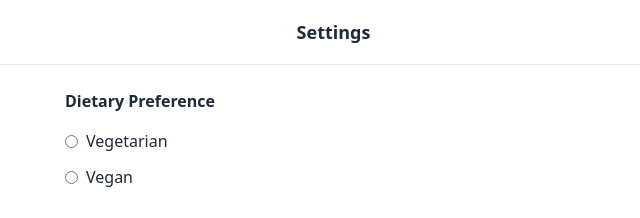
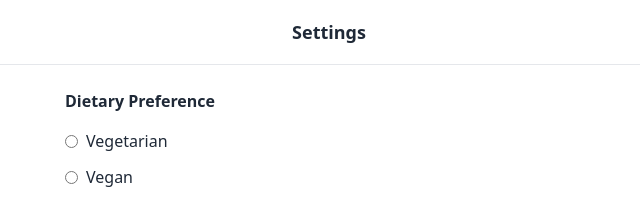
Before and after one commit to UIC-CS422-2025/GR4, a website: page pages/settings.html in a window 1280 px wide. Shown: the top 218 px of the page, 311-951 px from the left. Drawn offline with nearby package versions, Linux system fonts and the light colour scheme.

Commit message:
fix settings text covering up back button

```diff
--- a/pages/settings.html
+++ b/pages/settings.html
@@ -22,7 +22,7 @@
       >
         <i class="fa-solid fa-arrow-left text-2xl text-gray-600"></i>
       </button>
-      <h1 class="text-lg font-semibold text-center flex-grow -ml-6">
+      <h1 class="text-lg font-semibold absolute left-1/2 -translate-x-1/2">
         Settings
       </h1>
     </div>
```
